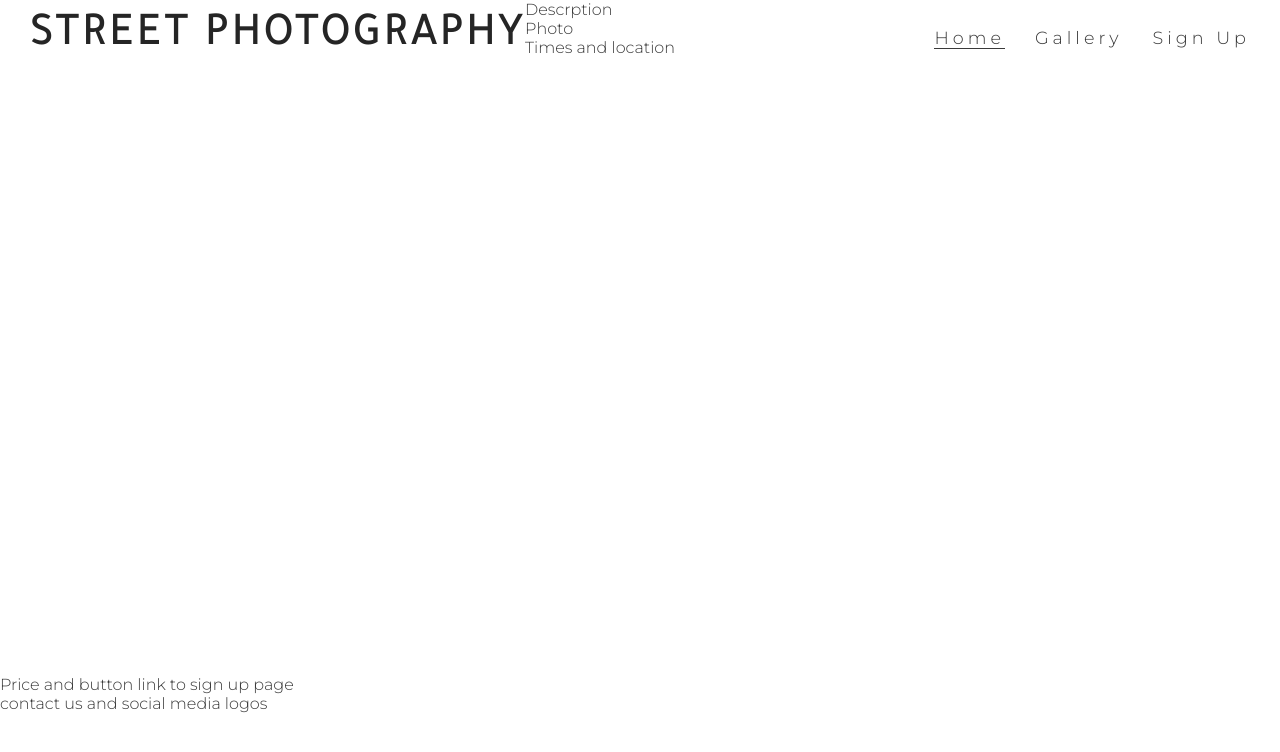
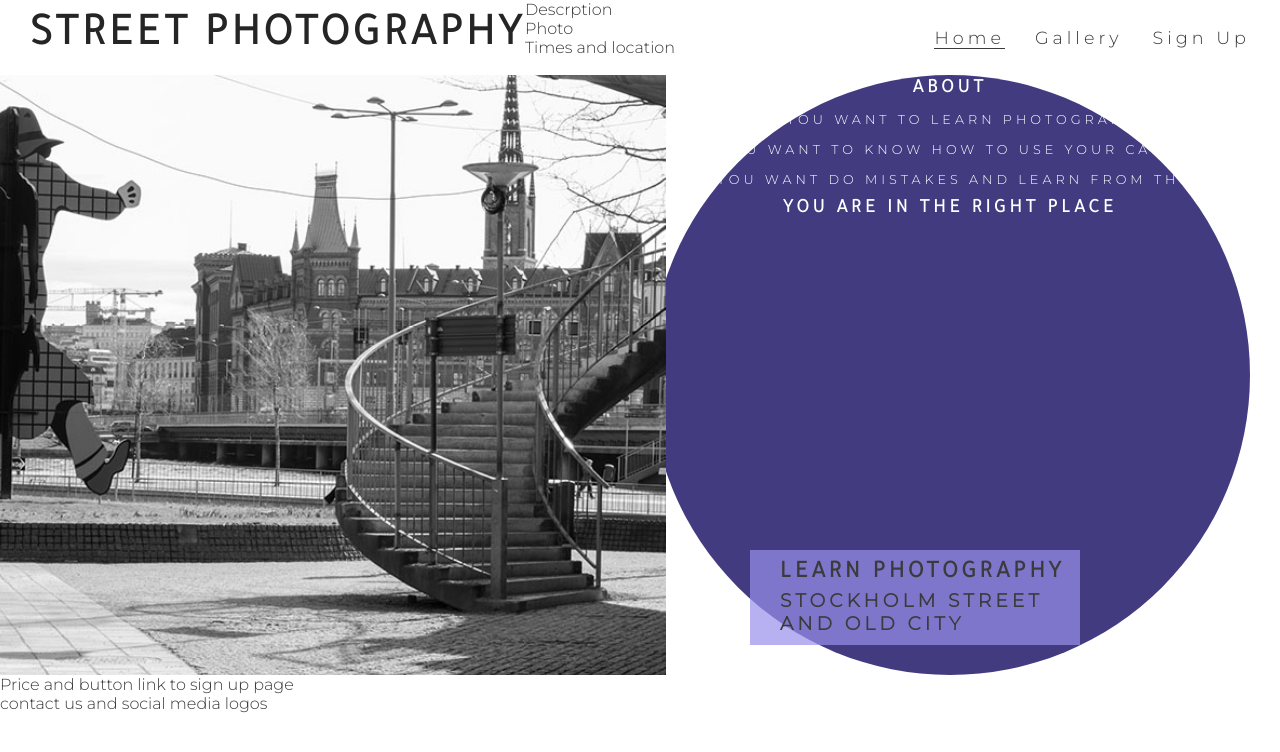
Before and after one commit to jnehmeh87/project_one, a plain HTML site: page index.html in a window 1280 px wide. Drawn offline with Linux system fonts and the light colour scheme.

Commit message:
Create about circle and text

```diff
--- a/assets/css/style.css
+++ b/assets/css/style.css
@@ -48,7 +48,7 @@ h1, h2 {
 }
 
 #menu a:hover {
-    background-color: #3a3a3a2a;
+    background-color: rgba(153, 144, 235, 0.7);
 
 }
 
@@ -67,19 +67,19 @@ h1, h2 {
 }
 
 #cover-text, #cover-text h2 {
-    color: #888888;
+    color: #3b3b3b;
 }
 
 #start-image {
     height: 600px;
-    width: 100%;
-    scale: -2000%;
-    background: url(../images/bw-image.jpg) no-repeat center center;
+    width: 50%;
+    background: url(../images/running-man-bridge-stairs.jpg) no-repeat center center;
+    float: left;
 
     /* animate zoom effect on loading page */
 
     animation-name: hero-zoom;
-    animation-duration: 5s;
+    animation-duration: 10s;
     animation-fill-mode: forwards;
 }
 
@@ -94,3 +94,50 @@ h1, h2 {
         transform: scale(1.1);
     }
 }
+
+#cover-text {
+    font-size: 100%;
+    font-family: 'Montserrat', sans-serif;
+    text-transform: uppercase;
+    letter-spacing: 4px;
+
+    width: 300px;
+    height: 75px;
+
+    padding-top: 10px;
+    padding-left: 30px;
+    padding-bottom: 10px;
+
+    background-color: rgba(153, 144, 235, 0.7);
+
+    bottom: 30px;
+    left: 750px;
+
+    position: absolute;
+}
+
+/* About text background and style */
+
+#about-text {
+    font-size: 80%;
+    font-family: 'Montserrat', sans-serif;
+    text-transform: uppercase;
+    letter-spacing: 4px;
+    color: white;
+    text-align: center;
+    line-height: 30px;
+    vertical-align: middle;
+
+    width: 600px;
+    height: 600px;
+
+    background-color: rgba(34, 26, 107, 0.856);
+    border-radius: 50%;
+    float: right;
+    margin-right: 30px;
+
+}
+
+#about-text > h2 {
+    color: white;
+}
--- a/index.html
+++ b/index.html
@@ -35,8 +35,17 @@
     <section id="start-outer">
         <div id="start-image"></div>
         <div id="cover-text">
-            <h2>Lear Photography</h2>
+            <h2>Learn Photography</h2>
             <h3>Stockholm Street and Old City</h3>
+        </div>
+        <div id="about-text">
+            <h2>About</h2>
+            <ul>
+                <li>Do you want to learn photography</li>
+                <li>Do you want to know how to use your camera?</li>
+                <li>Do you want do mistakes and learn from them?</li>
+            </ul>
+            <h2>You are in the right place</h2>
         </div>
     </section>
 
```
